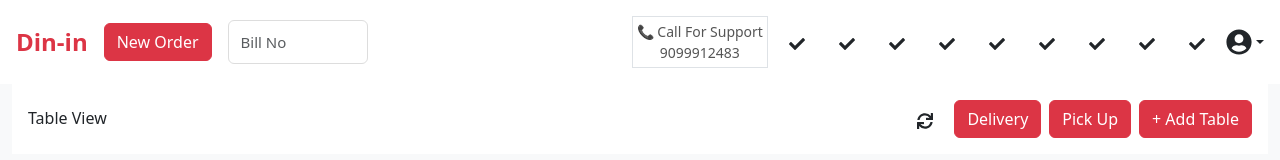
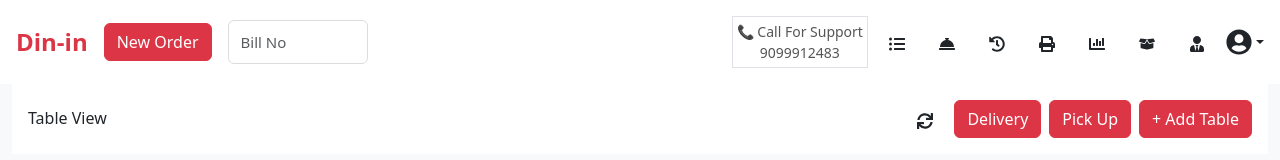
Before and after one commit to riyainfotechkota/zervio-dining, a React (Vite) app: page /zervio-dining/home in a window 1280 px wide. Shown: the top 160 px of the page. Built offline with nearby package versions, Linux system fonts and the light colour scheme; no server answers; sample sign-in values are in the browser's storage.

Commit message:
add routes

```diff
--- a/src/newPages/HeaderNew.jsx
+++ b/src/newPages/HeaderNew.jsx
@@ -1,5 +1,5 @@
 import { Fragment } from "react"
-import { FaCheck, FaTimes, FaSpinner, FaSync, FaCircle } from "react-icons/fa";
+import { FaCheck, FaConciergeBell, FaListUl, FaUserTie, FaHistory, FaPrint, FaChartBar, FaBoxOpen } from "react-icons/fa";
 import { useAuth } from "../context/AuthContext";
 import { Link, useNavigate } from "react-router-dom";
 import ProfileMenu from "../components/ProfileMenu";
@@ -27,18 +27,84 @@ export default function HeaderNew() {
                         <span className="tv-support">📞 Call For Support</span>
                         <span className="tv-support">9099912483</span>
                     </div>
-                    {Array.from({ length: 10 }, (_, i) => i + 1).map(v => {
-                        if (v === 10) {
-                            return (
-                                <ProfileMenu handleLogout={handleLogout} />
+                    {Array.from({ length: 8 }, (_, i) => i + 1).map((v) => {
+                        switch (v) {
+                            case 1:
+                                return (
+                                    <Link to="/menu">
 
-                            )
+                                        <button key={v} type="button" className="btn">
+                                            <FaListUl />
+                                        </button>
+                                    </Link>
+                                );
+
+                            case 2:
+                                return (
+                                    <Link to='/orders'>
+                                        <button key={v} type="button" className="btn">
+                                            <FaConciergeBell />
+                                        </button>
+                                    </Link>
+                                );
+
+                            case 3:
+                                return (
+                                    <Link to='/orderHistory'>
+
+                                        <button key={v} type="button" className="btn">
+                                            <FaHistory />
+                                        </button>
+                                    </Link>
+                                );
+                            case 4:
+                                return (
+                                    <Link to='/printer'>
+                                        <button key={v} type="button" className="btn">
+                                            <FaPrint />
+                                        </button>
+                                    </Link>
+                                );
+                            case 5:
+                                return (
+                                    <Link to='/day_report'>
+                                        <button key={v} type="button" className="btn">
+                                            <FaChartBar />
+                                        </button>
+                                    </Link>
+                                );
+                            case 6:
+                                return (
+                                    <Link to='/product_report'>
+                                        <button key={v} type="button" className="btn">
+                                            <FaBoxOpen />
+                                        </button>
+                                    </Link>
+                                );
+                            case 7:
+                                return (
+                                    <Link to='/waiters'>
+
+                                        <button key={v} type="button" className="btn">
+                                            <FaUserTie />
+                                        </button>
+                                    </Link>
+                                );
+
+                            case 8:
+                                return (
+                                    <ProfileMenu key={v} handleLogout={handleLogout} />
+                                );
+
+                            default:
+                                return (
+                                    <button key={v} type="button" className="btn">
+                                        <FaCheck />
+                                    </button>
+                                );
                         }
-                        return (
+                    })}
 
-                            <button type="button" className="btn"><FaCheck /></button>
-                        )
-                    })}
                 </div>
             </div>
         </Fragment>
```
